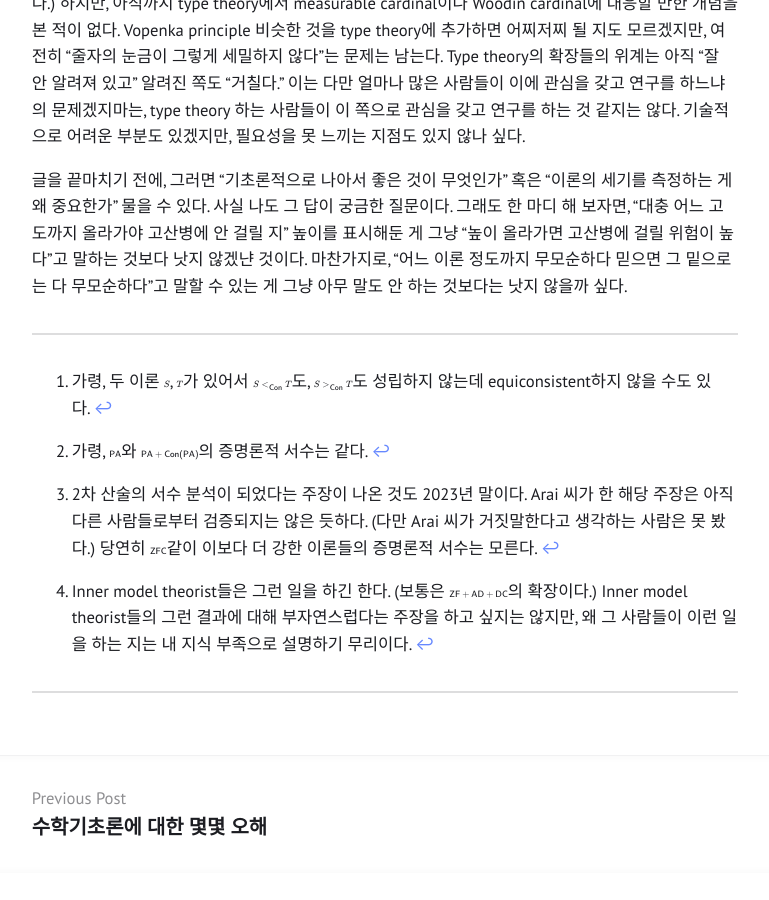
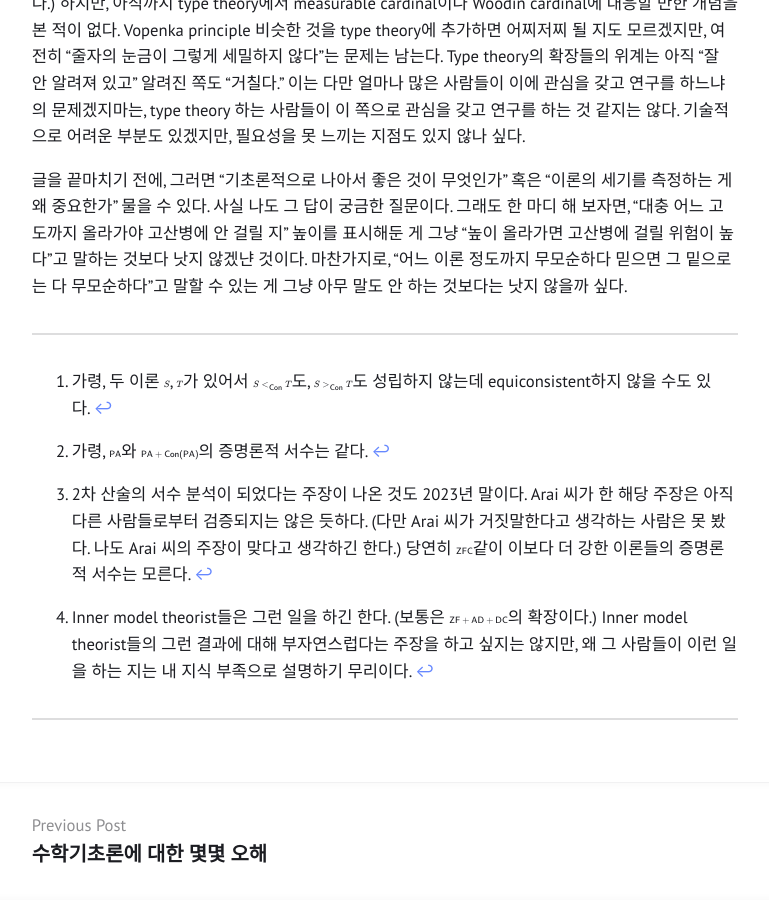
Before and after one commit to hanuljeon95/hanuljeon95.github.io, a Jekyll site: the page built from _posts/2025-10-11-Is-set-theory-better-foundational-theory.markdown, in a window 1280 px wide and 900 px high, scrolled down 2993 px. Shown: the whole window, without its empty margins (255-1024 px from the left). Built offline with Jekyll 4.4.1, drawn with Linux system fonts in a browser that asks for light colours; comment, search, counter and statistics services are not loaded; before the commit the page ends 3866 px from its top, so only the background shows below that.

Commit message:
Update 2025-10-11-Is-set-theory-better-foundational-theory.markdown

```diff
--- a/_posts/2025-10-11-Is-set-theory-better-foundational-theory.markdown
+++ b/_posts/2025-10-11-Is-set-theory-better-foundational-theory.markdown
@@ -56,6 +56,6 @@ $<\_{\mathsf{Con}}$는 꽤 "불규칙하게" 행동하지만[^1], "자연스러
 
 [^2]: 가령, $\mathsf{PA}$와 $\mathsf{PA+Con(PA)}$의 증명론적 서수는 같다.
 
-[^3]: 2차 산술의 서수 분석이 되었다는 주장이 나온 것도 2023년 말이다. Arai 씨가 한 해당 주장은 아직 다른 사람들로부터 검증되지는 않은 듯하다. (다만 Arai 씨가 거짓말한다고 생각하는 사람은 못 봤다.) 당연히 $\mathsf{ZFC}$같이 이보다 더 강한 이론들의 증명론적 서수는 모른다.
+[^3]: 2차 산술의 서수 분석이 되었다는 주장이 나온 것도 2023년 말이다. Arai 씨가 한 해당 주장은 아직 다른 사람들로부터 검증되지는 않은 듯하다. (다만 Arai 씨가 거짓말한다고 생각하는 사람은 못 봤다. 나도 Arai 씨의 주장이 맞다고 생각하긴 한다.) 당연히 $\mathsf{ZFC}$같이 이보다 더 강한 이론들의 증명론적 서수는 모른다.
 
 [^4]: Inner model theorist들은 그런 일을 하긴 한다. (보통은 $\mathsf{ZF+AD+DC}$의 확장이다.) Inner model theorist들의 그런 결과에 대해 부자연스럽다는 주장을 하고 싶지는 않지만, 왜 그 사람들이 이런 일을 하는 지는 내 지식 부족으로 설명하기 무리이다.
```
